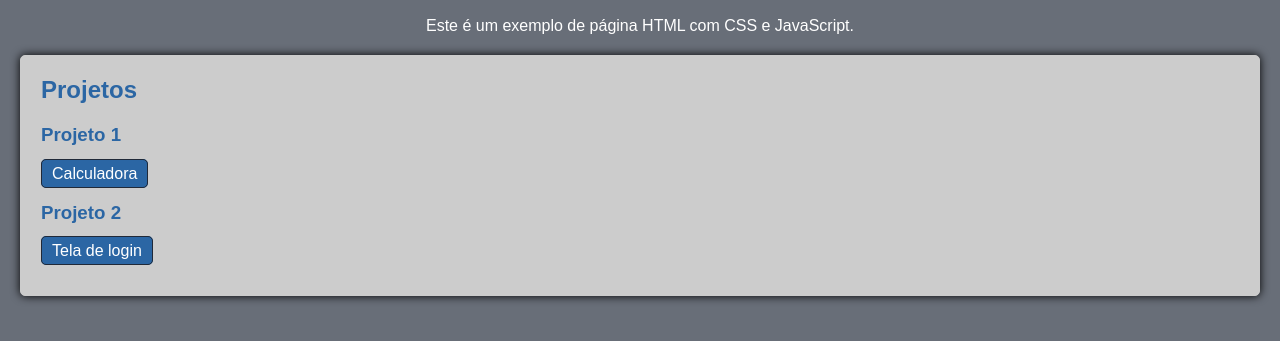
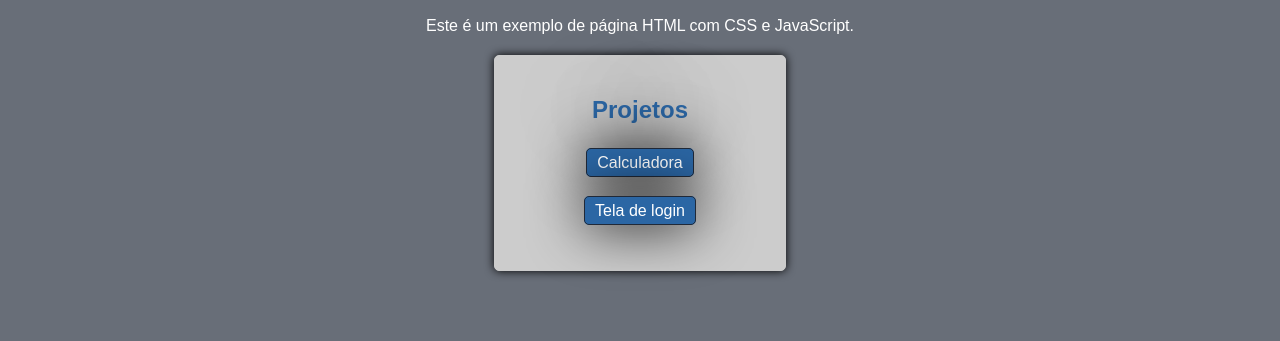
Before and after one commit to danielleandradedn/MinhasPaginas, a plain HTML site: page site/index.html in a window 1280 px wide. Shown: the part 81-422 px from the top of the page. Drawn offline with Linux system fonts and the light colour scheme.

Commit message:
Add files via upload

```diff
--- a/site/css/estilos.css
+++ b/site/css/estilos.css
@@ -29,18 +29,38 @@ p {
   margin-bottom: 20px;
 }
 
-h2, h3 {
+h2 {
+    font-family: Arial, Helvetica, sans-serif;
+    text-align: center;
     color: #2b66a4;
+    margin-bottom: 30px;
+    text-shadow: 0 0 5cap #000;
+}
+
+h3 {
+    text-align: center;
+    color: #1b436e;
 }
 
 
 section {
+    max-width: 250px;
+    margin-left: auto;
+    margin-right: auto;
     margin-bottom: 20px;
     border: 1px solid #ccc;
     border-radius: 5px;
-    padding: 0 0 35px 20px;
+    padding: 20px;
     background-color: #ccc;
     box-shadow: 0 0 10px #000;
+}
+
+article {
+    max-width: 200px;
+    margin-left: auto;
+    margin-right: auto;
+    margin-bottom: 30px;
+    text-align: center;
 }
 
 a {
@@ -50,6 +70,7 @@ a {
     border: 1px solid #202938;
     padding: 5px 10px;
     border-radius: 5px;
+    box-shadow: 0 0 5cap #000;
 }
 
 a:hover {
--- a/site/index.html
+++ b/site/index.html
@@ -18,11 +18,11 @@
             <section>
                 <h2>Projetos</h2>
                 <article>
-                    <h3>Projeto 1</h3>
+                    <!-- <h3>Projeto 1</h3> -->
                     <a href="calculadora/index.html">Calculadora</a>
                 </article>
                 <article>
-                    <h3>Projeto 2</h3>
+                    <!-- <h3>Projeto 2</h3> -->
                     <a href="tela_login/index.html">Tela de login</a>
                 </article>
             </section>
```
